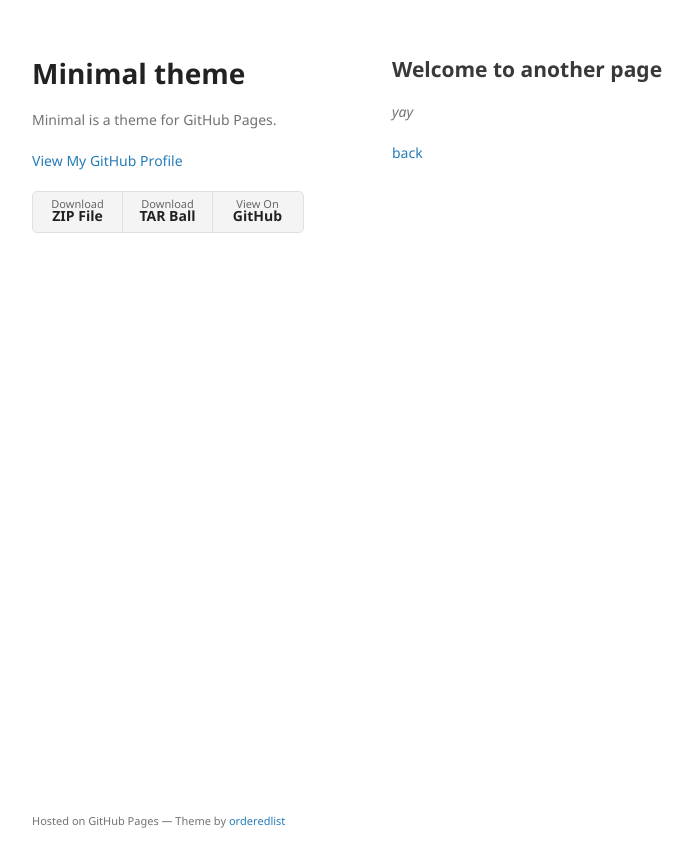
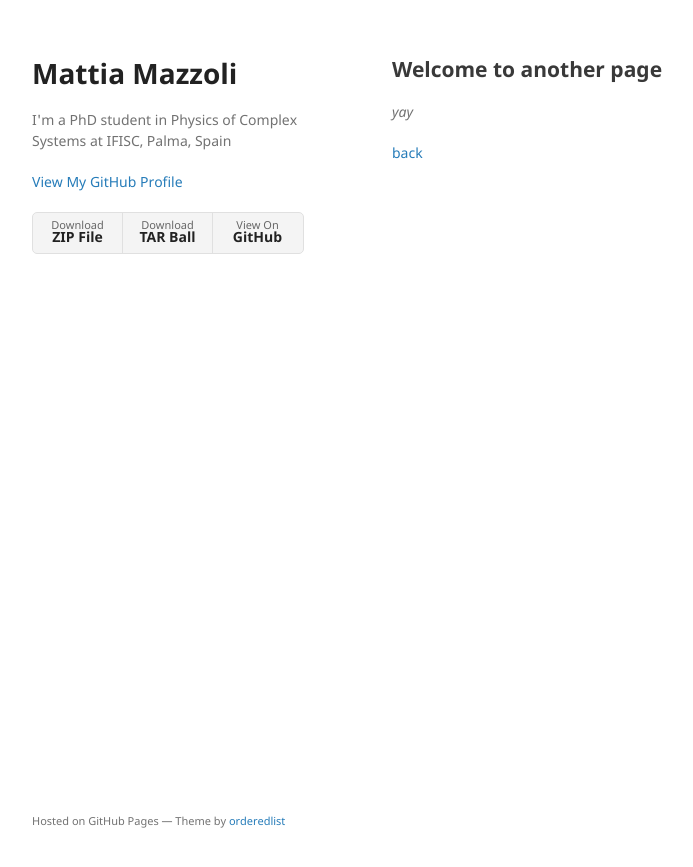
Before and after one commit to mattiamazzoli/mattiamazzoli.github.io, a Jekyll site: the page built from another-page.md, in a window 1280 px wide. Shown: the top 867 px of the page, without its empty margins (178-871 px from the left). Built offline with Jekyll 4.4.1, drawn with Linux system fonts in a browser that asks for light colours; our own code applies the rules of GitHub Pages for plain Markdown files.

Commit message:
Update _config.yml

```diff
--- a/_config.yml
+++ b/_config.yml
@@ -1,5 +1,5 @@
-title: Minimal theme
-description: Minimal is a theme for GitHub Pages.
+title: Mattia Mazzoli
+description: I'm a PhD student in Physics of Complex Systems at IFISC, Palma, Spain
 show_downloads: true
-google_analytics:
+# google_analytics:
 theme: jekyll-theme-minimal
```
